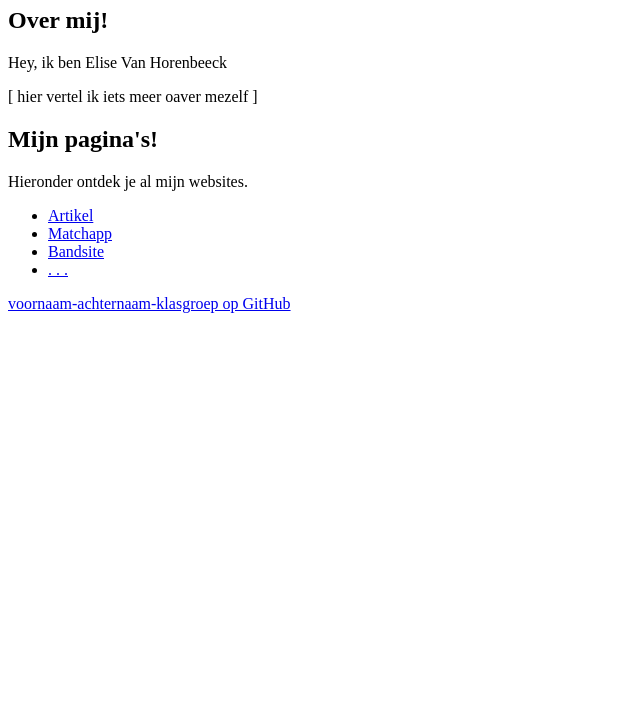
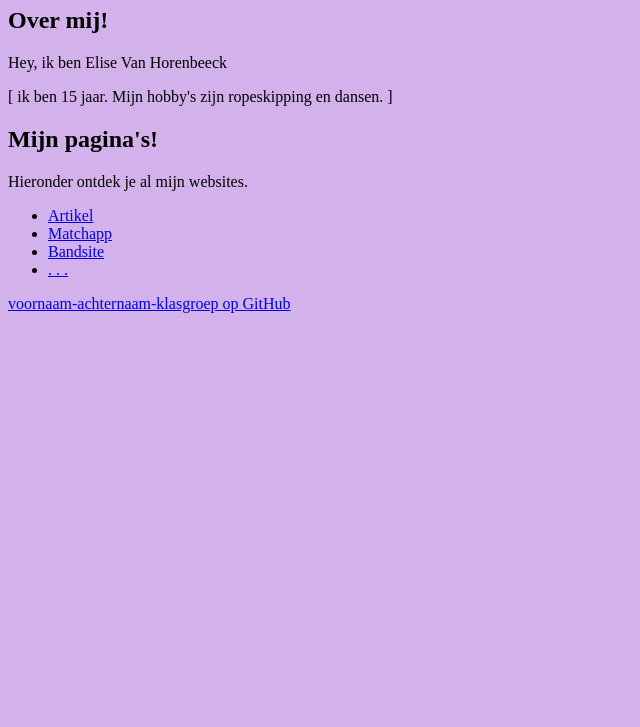
Before and after one commit to elise-van-horenbeeck-4gta/Script, a plain HTML site: page index.html in a window 1280 px wide. Shown: the part 73-800 px from the top of the page, without its empty margins (0-640 px from the left). Drawn offline with Linux system fonts and the light colour scheme.

Commit message:
homepage

```diff
--- a/index.html
+++ b/index.html
@@ -16,7 +16,7 @@
           <div class="col left">
             <h2>Over mij!</h2>
             <p>Hey, ik ben Elise Van Horenbeeck </p>
-            <p>[ hier vertel ik iets meer oaver mezelf ] </p>
+            <p>[ ik ben 15 jaar. Mijn hobby's zijn ropeskipping en dansen. ] </p>
           </div>
           <div class="col right">
             <h2>Mijn pagina's!</h2>
--- a/style.css
+++ b/style.css
@@ -0,0 +1,3 @@
+body {
+    background-color: rgb(211, 177, 234);
+}
```
